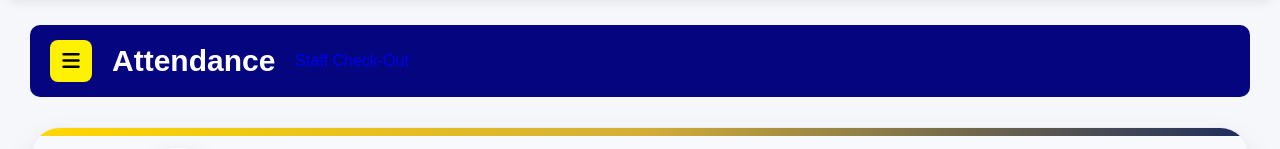
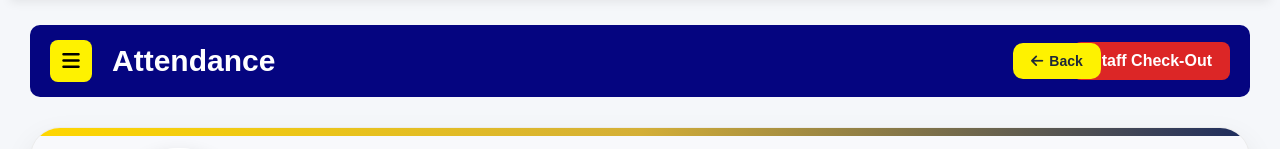
Before and after one commit to Sathish90254/csc_crm, a Django app: page /staff/attendance/97/ in a window 1280 px wide. Shown: the part 170-319 px from the top of the page. Run offline with Django 5.2, Linux system fonts and the light colour scheme; data comes from the database, SQL or seed files in the repository; both versions use the stored data as it was after the commit; grey boxes are pictures that could not be loaded.

Commit message:
Attendace module integration

```diff
--- a/csc_crm/apps/staff/views.py
+++ b/csc_crm/apps/staff/views.py
@@ -638,10 +638,17 @@ def staff_export(request, id):
     return response
 
 #============================================================Attendance page=======================================================================
-#=====attendance checkout pennding===================
+from django.utils import timezone
+from datetime import datetime, time
+
 def auto_checkout_pending_attendance():
 
-    today = timezone.localdate()
+    current_time = timezone.localtime()
+
+    if current_time.time() < time(19, 00):
+        return
+
+
 
     pending_attendance = Attendance.objects.filter(
         log_in__isnull=False,
@@ -650,28 +657,37 @@ def auto_checkout_pending_attendance():
 
     for attendance in pending_attendance:
 
-        if attendance.date < today:
+        auto_logout_time = timezone.make_aware(
+            datetime.combine(
+                attendance.date,
+                time(18, 30)
+            )
+        )
 
-            auto_logout_time = datetime.combine(
-                attendance.date,
-                time(18, 30)   # 6:30 PM
-            )
+        attendance.log_out = auto_logout_time
 
-            auto_logout_time = timezone.make_aware(
-                auto_logout_time
-            )
+        worked_time = (
+            attendance.log_out -
+            attendance.log_in
+        )
 
-            attendance.log_out = auto_logout_time
+        worked_hours = (
+            worked_time.total_seconds() / 3600
+        )
 
-            attendance.save()
+        if worked_hours < 4:
+            attendance.status = 'Absent'
 
+        attendance.save()
 #======attendance=========
 def attendance_page(request, id):
 
     auto_checkout_pending_attendance()
-
     staff = get_object_or_404(Staff, id=id)
 
+    if staff.role.role_name == "Admin":
+        messages.error(request, "Attendance is not applicable for Admin.")
+        return redirect("overview", staff_id=staff.id)
     # ================= TODAY =================
     today = timezone.localdate()
 
@@ -741,9 +757,22 @@ def export_attendance(request, id):
 
     staff = get_object_or_404(Staff, id=id)
 
-    attendance_data = Attendance.objects.filter(
-        staff=staff
-    ).order_by('-date')
+    attendance_data = Attendance.objects.filter(staff=staff)
+
+    filter_date = request.GET.get('date')
+    month = request.GET.get('month')
+    year = request.GET.get('year')
+
+    if filter_date:
+        attendance_data = attendance_data.filter(date=filter_date)
+
+    if month:
+        attendance_data = attendance_data.filter(date__month=month)
+
+    if year:
+        attendance_data = attendance_data.filter(date__year=year)
+
+    attendance_data = attendance_data.order_by('-date')
 
     wb = Workbook()
     ws = wb.active
@@ -779,7 +808,7 @@ def staff_checkin(request, id):
 
     current_time = timezone.localtime(timezone.now())
 
-    is_checkout_closed = current_time.time() >= time(19, 0)
+    is_checkout_closed = current_time.time() >= time(19, 00)
 
     # ================= TODAY ATTENDANCE =================
     today_attendance = Attendance.objects.filter(staff=staff, date=today).first()
@@ -803,6 +832,20 @@ def staff_checkin(request, id):
     # ================= POST =================
     if request.method == 'POST':
 
+        # Future Joining Date Validation
+        if staff.date_of_joining > today:
+            messages.error(
+            request,
+            "Attendance cannot be marked before joining date.")
+            return redirect('attendance', id=staff.id)
+
+        # Admin Validation
+        if staff.role.role_name == "Admin":
+            messages.error(
+            request,
+            "Attendance is not applicable for Admin." )
+            return redirect('attendance', id=staff.id)
+
         action = request.POST.get('action')
         current_time = timezone.localtime(timezone.now())
 
@@ -816,6 +859,11 @@ def staff_checkin(request, id):
 
         # -------- CHECKIN --------
         if action == 'checkin':
+            if current_time.time() >= time(19, 00):
+                messages.error(
+                request,"Check-In is not allowed after 7:00 PM.")
+                return redirect("attendance", id=staff.id)
+
             if not attendance.log_in:
                 attendance.log_in = current_time
 
@@ -832,7 +880,7 @@ def staff_checkin(request, id):
         # -------- CHECKOUT --------
         elif action == 'checkout':
 
-            if current_time.time() >= time(19, 0):
+            if current_time.time() >= time(19, 00):
 
                 messages.error(
                 request,
--- a/csc_crm/static/css/staff_css/attendance.css
+++ b/csc_crm/static/css/staff_css/attendance.css
@@ -642,6 +642,7 @@ body.menu-open::before{
         text-align:center;
     }
 
+
 }
 .success-message{
 
@@ -679,4 +680,63 @@ text-decoration:none;
     transform:translateY(-2px);
 }
 
+.staff-checkout-btn{
+    background:#dc2626;
+    color:white;
+    text-decoration:none;
+    padding:10px 18px;
+    border-radius:8px;
+    font-weight:600;
+     margin-left:auto;
+}
+
+.staff-checkout-btn:hover{
+    background:#b91c1c;
+}
+
+
+
+.staff-disabled-btn{
+    background:#9ca3af;
+    color:white;
+    text-decoration:none;
+    padding:10px 18px;
+    border-radius:8px;
+    font-weight:600;
+    cursor:not-allowed;
+    pointer-events:none;
+     margin-left:auto;
+}
+
+.att-header-buttons {
+    display: flex;
+    gap: 10px;
+
+    position:absolute;
+    right:14%;
+
+
+
+}
+
+.att-back-btn {
+    padding: 10px 18px;
+    border-radius: 10px;
+    text-decoration: none;
+    font-weight: 700;
+    font-size: 14px;
+    background: var(--secondary);
+    color: var(--text);
+    display: inline-flex;
+    align-items: center;
+    gap: 6px;
+    transition: all 0.2s ease;
+
+}
+
+.att-back-btn:hover {
+    background: #fff85a;
+    color: var(--text);
+    transform: translateY(-1px);
+}
 /* ====================MENU BUTTON======================== */
--- a/csc_crm/templates/staff/attendance.html
+++ b/csc_crm/templates/staff/attendance.html
@@ -32,7 +32,16 @@
 
     <h1>Attendance</h1>
 
-{% if staff.status != 'terminated' %}
+      <div class="att-header-buttons">
+
+        <a href="{% url 'overview' staff.id %}" class="att-back-btn">
+            <i class="fa fa-arrow-left"></i> Back
+        </a>
+
+
+    </div>
+
+{% if staff.status != 'terminated' and staff.role.role_name != "Admin" %}
 
     {% if today_attendance and today_attendance.status == 'Leave' %}
 
@@ -342,7 +351,7 @@
 
   <span>  <h2>Attendance History</h2></span>
 
-    <a href="{% url 'export_attendance' staff.id %}" class="attendance-submit">Export Excel</a>
+   <a href="{% url 'export_attendance' staff.id %}?{{ request.GET.urlencode }}" class="attendance-submit"> Export Excel</a>
 
     </div>
 
```
Also changed, not shown: csc_crm/static/js/staff_js/attendance.js (+51 -0 lines), db.sqlite3.
